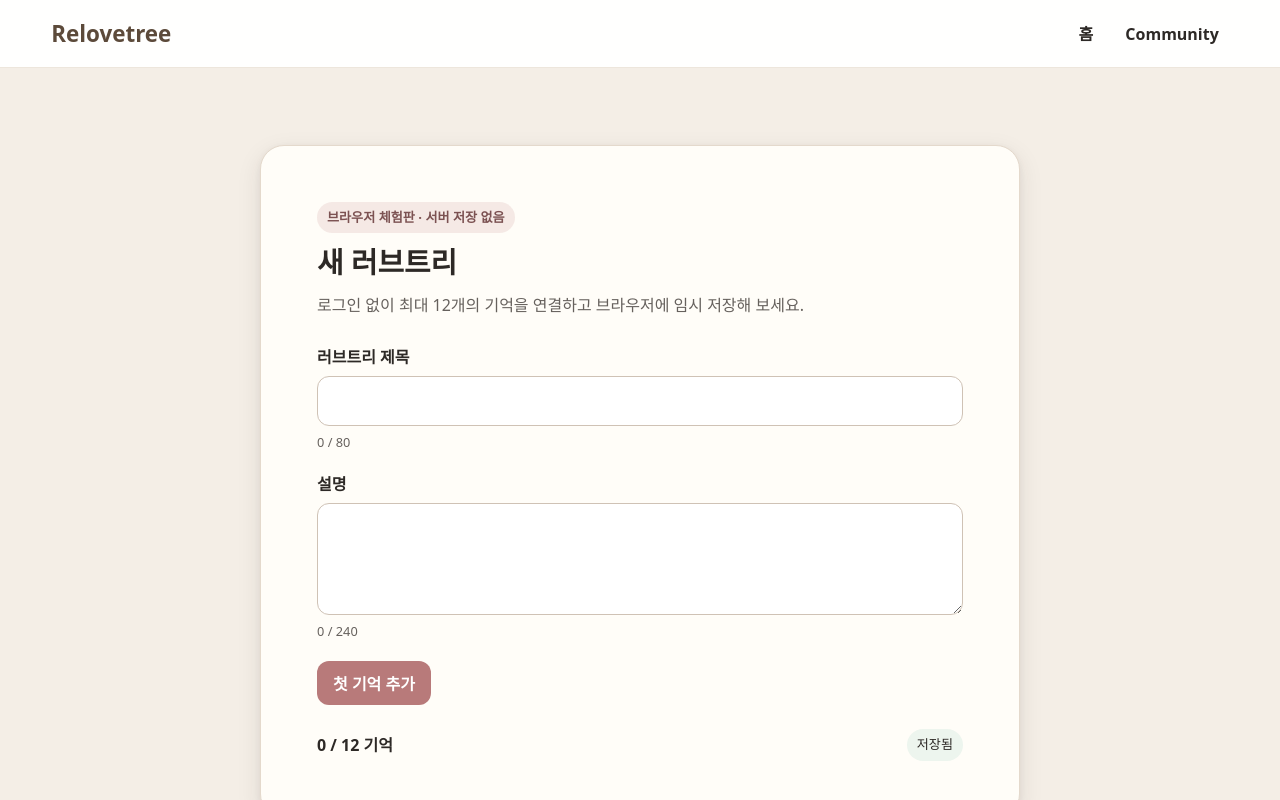
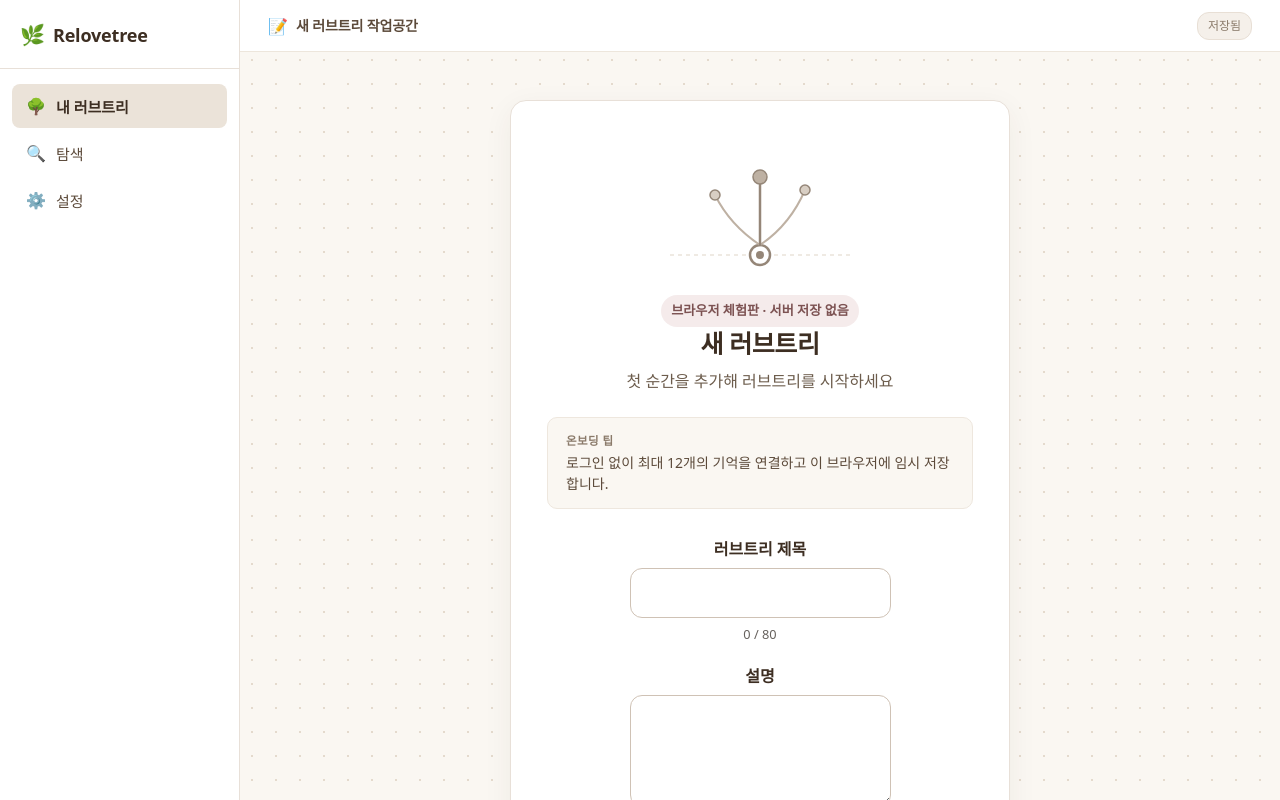
Before and after one commit to skerishKang/lovetree3.0, a React (Vite) app: page /tree/new-demo in a window 1280 px wide. Shown: the top 800 px of the page. Built offline with nearby package versions, Linux system fonts and the light colour scheme; no server answers.

Commit message:
fix(editor): preserve baseline layout in public start

```diff
--- a/src/components/EmptyTreeEditorPage.tsx
+++ b/src/components/EmptyTreeEditorPage.tsx
@@ -1,15 +1,17 @@
 import { useEffect, useState, type FormEvent } from "react";
-import { Link, useNavigate } from "react-router-dom";
+import { useNavigate } from "react-router-dom";
 import {
   PublicDemoEditorProvider,
   usePublicDemoEditor,
 } from "../context/PublicDemoEditorContext";
+import { SIDEBAR_MENU_ITEMS } from "../data/emptyTreeEditorMockData";
 import {
   PUBLIC_DEMO_TREE_DESCRIPTION_MAX,
   PUBLIC_DEMO_TREE_TITLE_MAX,
 } from "../types/publicDemoEditor";
 import PublicDemoDialog from "./PublicDemoDialog";
-import styles from "./PublicDemoEditor.module.css";
+import editorStyles from "./EmptyTreeEditorPage.module.css";
+import formStyles from "./PublicDemoEditor.module.css";
 
 interface EmptyTreeEditorPageProps {
   sharedProvider?: boolean;
@@ -35,12 +37,16 @@ function EmptyTreeEditorContent() {
     ? "/tree/new-demo/edit"
     : "/tree/new-demo/memory/new";
 
-  const handleSubmit = (event: FormEvent) => {
-    event.preventDefault();
+  const continueDraft = () => {
     setSubmitted(true);
     if (!title.trim()) return;
     updateTree({ title: title.trim(), description: description.trim() });
     navigate(continuePath);
+  };
+
+  const handleSubmit = (event: FormEvent) => {
+    event.preventDefault();
+    continueDraft();
   };
 
   const handleReset = () => {
@@ -57,25 +63,89 @@ function EmptyTreeEditorContent() {
   };
 
   return (
-    <div className={styles.page}>
-      <header className={styles.siteHeader}>
-        <Link to="/" className={styles.brand}>Relovetree</Link>
-        <nav aria-label="공개 데모 메뉴" className={styles.headerNav}>
-          <Link to="/">홈</Link>
-          <Link to="/community">Community</Link>
+    <div className={editorStyles.page}>
+      <aside className={editorStyles.sidebar}>
+        <div className={editorStyles.brandArea}>
+          <span className={editorStyles.brandIcon} aria-hidden="true">🌿</span>
+          <span className={editorStyles.brandName}>Relovetree</span>
+        </div>
+
+        <nav className={editorStyles.menuNav} aria-label="에디터 메뉴">
+          <ul className={editorStyles.menuList}>
+            {SIDEBAR_MENU_ITEMS.map((item) => {
+              const handleClick = () => {
+                if (item.id === "my-trees") navigate("/my-trees");
+                else if (item.id === "explore") navigate("/");
+                else if (item.id === "settings") navigate("/settings/visibility-demo");
+              };
+              return (
+                <li key={item.id} className={editorStyles.menuItem}>
+                  <button
+                    type="button"
+                    className={`${editorStyles.menuButton} ${
+                      item.active ? editorStyles.menuButtonActive : ""
+                    }`}
+                    aria-current={item.active ? "page" : undefined}
+                    onClick={handleClick}
+                  >
+                    <span className={editorStyles.menuIcon} aria-hidden="true">{item.icon}</span>
+                    <span className={editorStyles.menuLabel}>{item.label}</span>
+                  </button>
+                </li>
+              );
+            })}
+          </ul>
         </nav>
+
+        <div className={editorStyles.profileSection} aria-label="사용자 프로필">
+          <div className={editorStyles.avatar} aria-hidden="true">
+            <span className={editorStyles.avatarInitial}>U</span>
+          </div>
+          <div className={editorStyles.profileMeta}>
+            <span className={editorStyles.profileName}>공개 데모</span>
+            <span className={editorStyles.profileBadge}>브라우저 저장</span>
+          </div>
+        </div>
+      </aside>
+
+      <main className={editorStyles.mainArea}>
+        <header className={editorStyles.contextHeader}>
+          <div className={editorStyles.contextInfo}>
+            <span className={editorStyles.contextIcon} aria-hidden="true">📝</span>
+            <span className={editorStyles.contextLabel}>새 러브트리 작업공간</span>
+          </div>
+          <span className={editorStyles.contextStatus}>{status}</span>
         </header>
 
-      <main className={styles.startMain}>
-        <section className={styles.startCard} aria-labelledby="public-demo-start-title">
-          <span className={styles.eyebrow}>브라우저 체험판 · 서버 저장 없음</span>
-          <h1 id="public-demo-start-title">새 러브트리</h1>
-          <p className={styles.lead}>
-            로그인 없이 최대 12개의 기억을 연결하고 브라우저에 임시 저장해 보세요.
+        <div className={editorStyles.canvasSurface}>
+          <section className={editorStyles.onboardingCard} aria-labelledby="new-tree-heading">
+            <div className={editorStyles.decorativeRootAnchor} aria-hidden="true">
+              <svg width="220" height="130" viewBox="0 0 220 130" fill="none" xmlns="http://www.w3.org/2000/svg" aria-hidden="true" focusable="false">
+                <line x1="20" y1="110" x2="200" y2="110" stroke="#e8dfd5" strokeWidth="1.5" strokeDasharray="4 4" />
+                <circle cx="110" cy="110" r="10" fill="#ffffff" stroke="#8a7a6a" strokeWidth="2.5" />
+                <circle cx="110" cy="110" r="4" fill="#8a7a6a" />
+                <path d="M110 100 Q80 80 65 50" stroke="#b8a99a" strokeWidth="2" strokeLinecap="round" fill="none" />
+                <path d="M110 100 Q140 80 155 45" stroke="#b8a99a" strokeWidth="2" strokeLinecap="round" fill="none" />
+                <path d="M110 100 L110 32" stroke="#8a7a6a" strokeWidth="2.5" strokeLinecap="round" fill="none" />
+                <circle cx="65" cy="50" r="5" fill="#d4c9bd" stroke="#8a7a6a" strokeWidth="1.5" />
+                <circle cx="110" cy="32" r="7" fill="#b8a99a" stroke="#8a7a6a" strokeWidth="1.5" />
+                <circle cx="155" cy="45" r="5" fill="#d4c9bd" stroke="#8a7a6a" strokeWidth="1.5" />
+              </svg>
+            </div>
+
+            <span className={formStyles.eyebrow}>브라우저 체험판 · 서버 저장 없음</span>
+            <h1 id="new-tree-heading" className={editorStyles.heading}>새 러브트리</h1>
+            <p className={editorStyles.description}>첫 순간을 추가해 러브트리를 시작하세요</p>
+
+            <div className={editorStyles.onboardingGuide}>
+              <span className={editorStyles.guideTag}>온보딩 팁</span>
+              <p className={editorStyles.guideText}>
+                로그인 없이 최대 12개의 기억을 연결하고 이 브라우저에 임시 저장합니다.
               </p>
+            </div>
 
-          <form className={styles.form} onSubmit={handleSubmit} noValidate>
-            <div className={styles.field}>
+            <form className={formStyles.form} onSubmit={handleSubmit} noValidate>
+              <div className={formStyles.field}>
                 <label htmlFor="public-tree-title">러브트리 제목</label>
                 <input
                   id="public-tree-title"
@@ -86,17 +156,17 @@ function EmptyTreeEditorContent() {
                   aria-describedby={titleInvalid ? "public-tree-title-error" : "public-tree-title-help"}
                   required
                 />
-              <p id="public-tree-title-help" className={styles.fieldHelp}>
+                <p id="public-tree-title-help" className={formStyles.fieldHelp}>
                   {title.length} / {PUBLIC_DEMO_TREE_TITLE_MAX}
                 </p>
                 {titleInvalid && (
-                <p id="public-tree-title-error" className={styles.errorText} role="alert">
+                  <p id="public-tree-title-error" className={formStyles.errorText} role="alert">
                     러브트리 제목을 입력하세요.
                   </p>
                 )}
               </div>
 
-            <div className={styles.field}>
+              <div className={formStyles.field}>
                 <label htmlFor="public-tree-description">설명</label>
                 <textarea
                   id="public-tree-description"
@@ -105,43 +175,40 @@ function EmptyTreeEditorContent() {
                   onChange={(event) => setDescription(event.target.value)}
                   aria-describedby="public-tree-description-help"
                 />
-              <p id="public-tree-description-help" className={styles.fieldHelp}>
+                <p id="public-tree-description-help" className={formStyles.fieldHelp}>
                   {description.length} / {PUBLIC_DEMO_TREE_DESCRIPTION_MAX}
                 </p>
               </div>
 
-            <div className={styles.actionRow}>
-              <button type="submit" className={styles.primaryButton}>
-                {draft.nodes.length > 0 ? "기존 작업 이어가기" : "첫 기억 추가"}
+              <button type="submit" className={editorStyles.primaryCta}>
+                {draft.nodes.length > 0 ? "기존 작업 이어가기" : "첫 순간 추가"}
+              </button>
+              <button type="button" className={editorStyles.mediaSearchBtn} aria-label="미디어 찾기" onClick={continueDraft}>
+                미디어 찾기
               </button>
               {hasDraft && (
-                <button type="button" className={styles.secondaryButton} onClick={() => setResetOpen(true)}>
+                <button type="button" className={formStyles.secondaryButton} onClick={() => setResetOpen(true)}>
                   전체 초기화
                 </button>
               )}
-            </div>
             </form>
 
-          <div className={styles.draftSummary} aria-label="현재 임시 저장 상태">
+            <div className={formStyles.draftSummary} aria-label="현재 임시 저장 상태">
               <strong>{draft.nodes.length} / 12 기억</strong>
-            <span
-              className={status === "저장 실패" ? styles.statusError : styles.saveStatus}
-              role={status === "저장 실패" ? "alert" : "status"}
-            >
-              {status}
-            </span>
+              <span role={status === "저장 실패" ? "alert" : "status"}>{status}</span>
             </div>
-          {resetError && <p className={styles.errorText} role="alert">{resetError}</p>}
+            {resetError && <p className={formStyles.errorText} role="alert">{resetError}</p>}
           </section>
+        </div>
       </main>
 
       {resetOpen && (
         <PublicDemoDialog
           title="공개 데모를 초기화할까요?"
-          description="이 브라우저에 저장된 공개 데모 draft만 삭제합니다. 다른 저장 데이터는 건드리지 않습니다."
+          description="이 브라우저의 공개 데모 draft만 삭제하며 다른 localStorage key는 보존합니다."
           onCancel={() => setResetOpen(false)}
         >
-          <button type="button" className={styles.dangerButton} onClick={handleReset}>
+          <button type="button" className={formStyles.dangerButton} onClick={handleReset}>
             draft 완전 삭제
           </button>
         </PublicDemoDialog>
@@ -151,10 +218,7 @@ function EmptyTreeEditorContent() {
 }
 
 export default function EmptyTreeEditorPage({ sharedProvider = false }: EmptyTreeEditorPageProps) {
-  if (sharedProvider) {
-    return <EmptyTreeEditorContent />;
-  }
-
+  if (sharedProvider) return <EmptyTreeEditorContent />;
   return (
     <PublicDemoEditorProvider>
       <EmptyTreeEditorContent />
```
Lines whose indentation alone changed are shown as unchanged.
